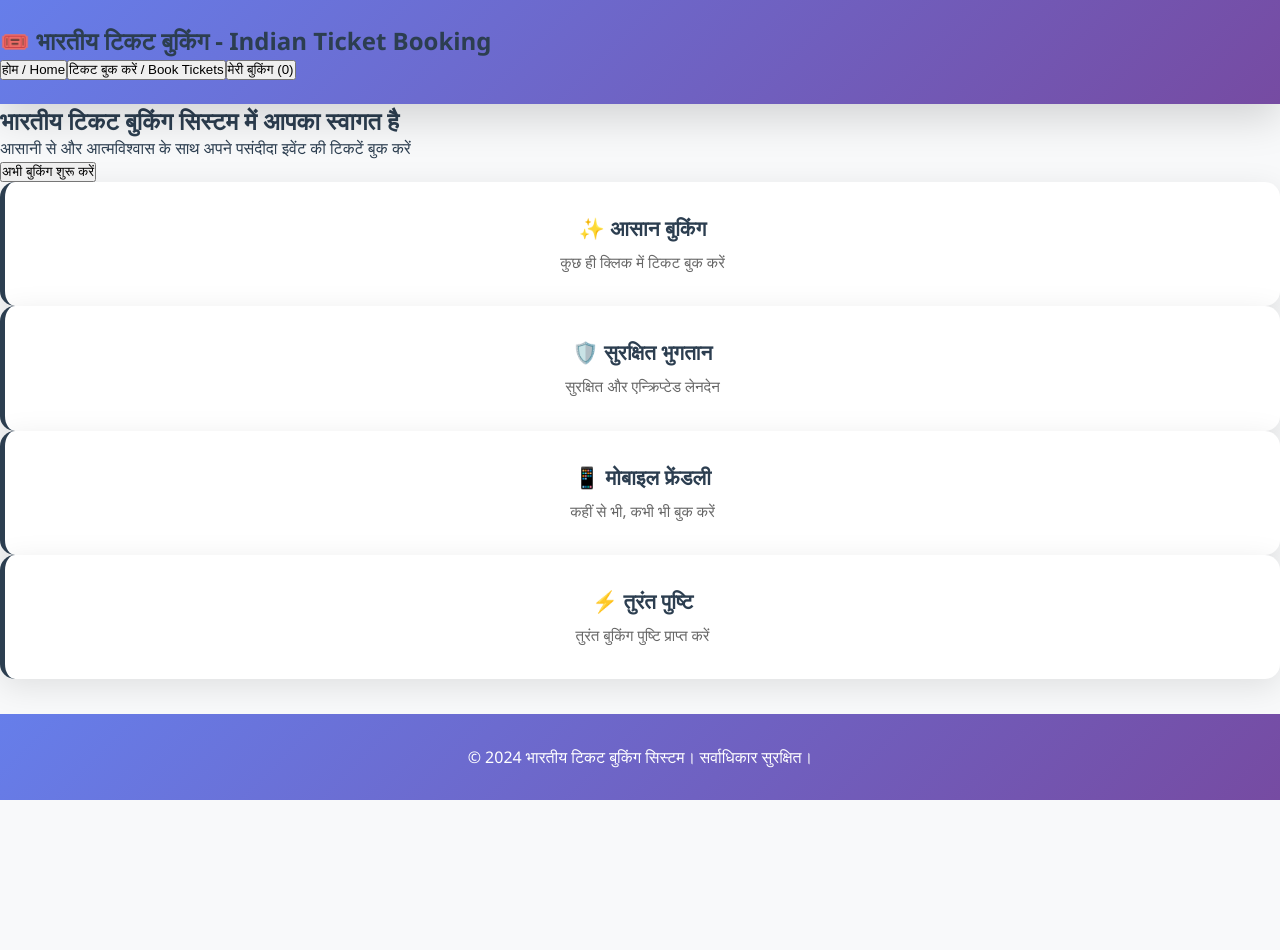
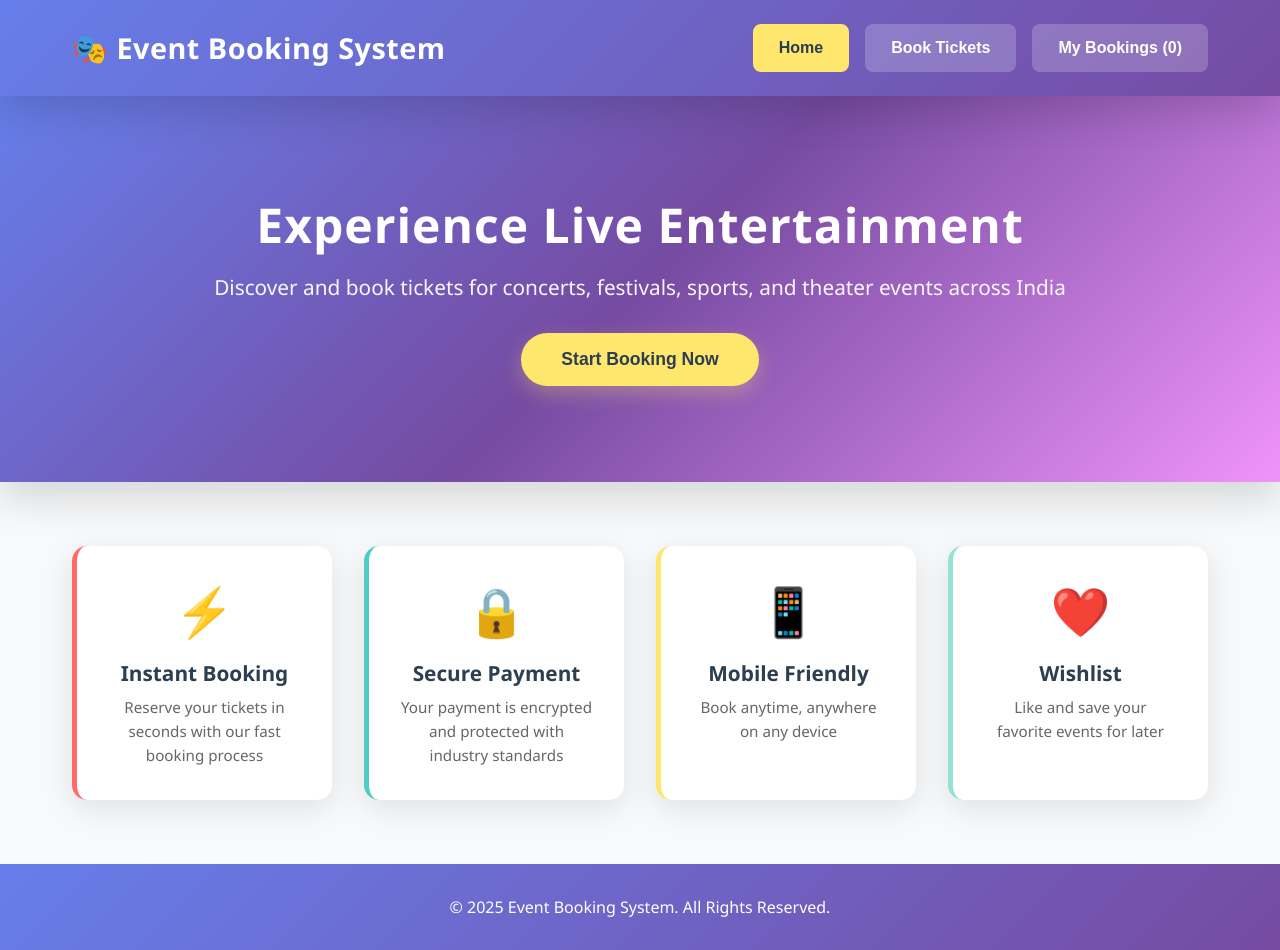
Before and after one commit to yashwanthreddy6765/ticket-booking-system, a React (Vite) app in the folder frontend/: page / in a window 1280 px wide. Before the commit the page ends 800 px from the top, so only its background shows below. Built offline with nearby package versions, Linux system fonts and the light colour scheme.

Commit message:
Complete English conversion with dynamic event-based themes and like feature
Refactor App component to update event data and booking logic.

```diff
--- a/frontend/src/App.jsx
+++ b/frontend/src/App.jsx
@@ -3,261 +3,192 @@ import './index.css';
 
 const App = () => {
   const [currentPage, setCurrentPage] = useState('home');
+  const [selectedEvent, setSelectedEvent] = useState(null);
   const [bookings, setBookings] = useState([]);
-  const [events] = useState([
-    { id: 1, name: '🎬 आमिर खान की फिल्म - Mahavira Theatre, Hyderabad', date: '2024-02-15', price: 299, available: 100 },
-    { id: 2, name: '🎭 Vyjayanthimala Theatre, Chennai', date: '2024-02-20', price: 249, available: 80 },
-    { id: 3, name: '🎪 संगीत कार्यक्रम - Delhi Concert Hall', date: '2024-03-10', price: 399, available: 120 },
-    { id: 4, name: '🏏 IPL Match - Eden Gardens, Kolkata', date: '2024-03-25', price: 799, available: 200 },
-    { id: 5, name: '🎬 राज पली सिनेमा - Hyderabad', date: '2024-04-05', price: 279, available: 90 },
-    { id: 6, name: '⚾ India vs Australia - Arun Jaitley Stadium, Delhi', date: '2024-04-15', price: 1299, available: 150 },
-  ]);
-  const [formData, setFormData] = useState({
-    userName: '',
-    userEmail: '',
-    eventId: '',
-    quantity: 1,
-  });
+  const [formData, setFormData] = useState({ userName: '', userEmail: '', eventId: '', quantity: 1 });
   const [bookingSuccess, setBookingSuccess] = useState(false);
-  const [errorMessage, setErrorMessage] = useState('');
+  const [likes, setLikes] = useState({});
+
+  const events = [
+    { id: 1, name: 'Arijit Singh Live Concert', location: 'Mumbai', date: '2025-01-15', price: 2499, available: 500, category: 'concert' },
+    { id: 2, name: 'Sunburn Festival', location: 'Goa', date: '2025-01-20', price: 3999, available: 1000, category: 'festival' },
+    { id: 3, name: 'Coldplay World Tour', location: 'Bangalore', date: '2025-02-05', price: 4999, available: 800, category: 'concert' },
+    { id: 4, name: 'IPL Cricket Final', location: 'Delhi', date: '2025-03-25', price: 1999, available: 2000, category: 'sports' },
+    { id: 5, name: 'Lollapalooza India', location: 'Delhi', date: '2025-02-01', price: 2999, available: 5000, category: 'festival' },
+    { id: 6, name: 'Indian Premier League', location: 'Kolkata', date: '2025-04-10', price: 2499, available: 1500, category: 'sports' },
+    { id: 7, name: 'Holi Music Festival', location: 'Jaipur', date: '2025-03-10', price: 1499, available: 2000, category: 'festival' },
+    { id: 8, name: 'NH7 Weekender', location: 'Pune', date: '2025-01-31', price: 3499, available: 3000, category: 'festival' },
+    { id: 9, name: 'IIFA Awards Gala', location: 'Chennai', date: '2025-02-28', price: 5999, available: 2000, category: 'theater' },
+    { id: 10, name: 'Indian Idol Live Show', location: 'Hyderabad', date: '2025-02-15', price: 1299, available: 1000, category: 'concert' },
+    { id: 11, name: 'Epicenter Music Fest', location: 'Bangalore', date: '2025-03-05', price: 2999, available: 1500, category: 'festival' },
+    { id: 12, name: 'Cricket India vs Australia', location: 'Delhi', date: '2025-04-20', price: 1799, available: 3000, category: 'sports' }
+  ];
+
+  const getThemeStyle = (category) => {
+    const themes = {
+      sports: { background: 'linear-gradient(135deg, #00a86b 0%, #228b22 100%)', bgImage: 'radial-gradient(circle at 20% 50%, rgba(255,255,255,0.1) 0%, transparent 50%)', icon: '⚽' },
+      concert: { background: 'linear-gradient(135deg, #ff006e 0%, #8338ec 100%)', bgImage: 'radial-gradient(circle at 50% 0%, rgba(255,255,255,0.2) 0%, transparent 50%)', icon: '🎸' },
+      theater: { background: 'linear-gradient(135deg, #d4a574 0%, #8b4513 100%)', bgImage: 'repeating-linear-gradient(90deg, rgba(0,0,0,0.3) 0px, rgba(0,0,0,0.3) 10px, transparent 10px, transparent 20px)', icon: '🎭' },
+      festival: { background: 'linear-gradient(135deg, #ffa500 0%, #ff6347 100%)', bgImage: 'radial-gradient(circle at 30% 70%, rgba(255,255,255,0.15) 0%, transparent 50%)', icon: '🎪' }
+    };
+    return themes[category] || themes.concert;
+  };
 
   const handleInputChange = (e) => {
     const { name, value } = e.target;
-    setFormData(prev => ({
-      ...prev,
-      [name]: name === 'quantity' ? parseInt(value) : value
-    }));
+    setFormData({ ...formData, [name]: name === 'quantity' ? parseInt(value) : value });
   };
 
-  const handleBookTicket = (e) => {
+  const handleBooking = (e) => {
     e.preventDefault();
-    setErrorMessage('');
-    setBookingSuccess(false);
-
-    // Validation
-    if (!formData.userName.trim()) {
-      setErrorMessage('कृपया अपना नाम दर्ज करें');
-      return;
-    }
-    if (!formData.userEmail.trim() || !formData.userEmail.includes('@')) {
-      setErrorMessage('कृपया एक वैध ईमेल दर्ज करें');
-      return;
-    }
-    if (!formData.eventId) {
-      setErrorMessage('कृपया एक इवेंट चुनें');
-      return;
-    }
-    if (formData.quantity < 1) {
-      setErrorMessage('कृपया कम से कम 1 टिकट चुनें');
-      return;
-    }
-
-    const selectedEvent = events.find(e => e.id === parseInt(formData.eventId));
-    if (formData.quantity > selectedEvent.available) {
-      setErrorMessage(`केवल ${selectedEvent.available} टिकट उपलब्ध हैं`);
-      return;
-    }
-
-    // Create booking
-    const newBooking = {
-      id: Date.now(),
+    if (formData.userName && formData.userEmail && formData.eventId) {
+      const event = events.find((e) => e.id === parseInt(formData.eventId));
+      const booking = {
         ...formData,
         eventId: parseInt(formData.eventId),
-      eventName: selectedEvent.name,
-      totalPrice: selectedEvent.price * formData.quantity,
-      bookingDate: new Date().toLocaleDateString('hi-IN'),
+        eventName: event.name,
+        totalPrice: event.price * formData.quantity,
+        bookingDate: new Date().toLocaleDateString(),
+      };
+      setBookings([...bookings, booking]);
+      setFormData({ userName: '', userEmail: '', eventId: '', quantity: 1 });
+      setBookingSuccess(true);
+      setTimeout(() => setBookingSuccess(false), 3000);
+    }
   };
 
-    setBookings([...bookings, newBooking]);
-    setBookingSuccess(true);
-    setFormData({ userName: '', userEmail: '', eventId: '', quantity: 1 });
-    setTimeout(() => setBookingSuccess(false), 5000);
+  const toggleLike = (eventId) => {
+    setLikes((prev) => ({ ...prev, [eventId]: !prev[eventId] }));
   };
 
-  const cancelBooking = (bookingId) => {
-    setBookings(bookings.filter(b => b.id !== bookingId));
+  const cancelBooking = (index) => {
+    setBookings(bookings.filter((_, i) => i !== index));
+  };
+
+  const calculateTotal = () => {
+    if (formData.eventId) {
+      const event = events.find((e) => e.id === parseInt(formData.eventId));
+      return event ? event.price * formData.quantity : 0;
+    }
+    return 0;
+  };
+
+  const handleEventClick = (event) => {
+    setSelectedEvent(event);
   };
 
   return (
     <div className="app">
       <nav className="navbar">
-        <h1>🎟️ भारतीय टिकट बुकिंग - Indian Ticket Booking</h1>
-        <div className="nav-links">
-          <button
-            className={currentPage === 'home' ? 'active' : ''}
-            onClick={() => setCurrentPage('home')}
-          >
-            होम / Home
-          </button>
-          <button
-            className={currentPage === 'booking' ? 'active' : ''}
-            onClick={() => setCurrentPage('booking')}
-          >
-            टिकट बुक करें / Book Tickets
-          </button>
-          <button
-            className={currentPage === 'bookings' ? 'active' : ''}
-            onClick={() => setCurrentPage('bookings')}
-          >
-            मेरी बुकिंग ({bookings.length})
-          </button>
+        <div className="nav-container">
+          <h1 className="nav-title">🎭 Event Booking System</h1>
+          <div className="nav-buttons">
+            <button className={`nav-btn ${currentPage === 'home' ? 'active' : ''}`} onClick={() => { setCurrentPage('home'); setSelectedEvent(null); }}>Home</button>
+            <button className={`nav-btn ${currentPage === 'events' ? 'active' : ''}`} onClick={() => setCurrentPage('events')}>Book Tickets</button>
+            <button className={`nav-btn ${currentPage === 'bookings' ? 'active' : ''}`} onClick={() => setCurrentPage('bookings')}>My Bookings ({bookings.length})</button>
+          </div>
         </div>
       </nav>
 
-      <main className="main-content">
-        {currentPage === 'home' && (
-          <section className="home">
-            <div className="hero">
-              <h2>भारतीय टिकट बुकिंग सिस्टम में आपका स्वागत है</h2>
-              <p>आसानी से और आत्मविश्वास के साथ अपने पसंदीदा इवेंट की टिकटें बुक करें</p>
-              <button onClick={() => setCurrentPage('booking')} className="cta-button">
-                अभी बुकिंग शुरू करें
-              </button>
-            </div>
-            <div className="features">
-              <div className="feature-card">
-                <h3>✨ आसान बुकिंग</h3>
-                <p>कुछ ही क्लिक में टिकट बुक करें</p>
-              </div>
-              <div className="feature-card">
-                <h3>🛡️ सुरक्षित भुगतान</h3>
-                <p>सुरक्षित और एन्क्रिप्टेड लेनदेन</p>
-              </div>
-              <div className="feature-card">
-                <h3>📱 मोबाइल फ्रेंडली</h3>
-                <p>कहीं से भी, कभी भी बुक करें</p>
-              </div>
-              <div className="feature-card">
-                <h3>⚡ तुरंत पुष्टि</h3>
-                <p>तुरंत बुकिंग पुष्टि प्राप्त करें</p>
+      {selectedEvent && (
+        <div className="event-detail-hero" style={{ background: getThemeStyle(selectedEvent.category).background, backgroundImage: getThemeStyle(selectedEvent.category).bgImage, backgroundSize: 'cover', backgroundPosition: 'center' }}>
+          <div className="event-detail-content">
+            <button className="close-btn" onClick={() => setSelectedEvent(null)}>✕</button>
+            <h2 className="event-detail-title">{getThemeStyle(selectedEvent.category).icon} {selectedEvent.name}</h2>
+            <p className="event-detail-subtitle">📍 {selectedEvent.location} • 📅 {selectedEvent.date}</p>
+            <div className="event-detail-info">
+              <p><strong>Price per Ticket:</strong> ₹{selectedEvent.price}</p>
+              <p><strong>Available Tickets:</strong> {selectedEvent.available}</p>
+              <p><strong>Category:</strong> {selectedEvent.category.charAt(0).toUpperCase() + selectedEvent.category.slice(1)}</p>
             </div>
           </div>
-          </section>
+        </div>
       )}
 
-        {currentPage === 'booking' && (
-          <section className="booking-section">
-            <h2>अपनी टिकटें बुक करें</h2>
-            {bookingSuccess && (
-              <div className="success-message">
-                ✅ बुकिंग की गई! अपनी बुकिंग टैब देखें।
+      {currentPage === 'home' && !selectedEvent && (
+        <div className="home-section">
+          <div className="hero-banner">
+            <h2 className="hero-title">Experience Live Entertainment</h2>
+            <p className="hero-subtitle">Discover and book tickets for concerts, festivals, sports, and theater events across India</p>
+            <button className="hero-btn" onClick={() => setCurrentPage('events')}>Start Booking Now</button>
+          </div>
+
+          <div className="features-section">
+            <div className="feature-card feature-1"><span className="feature-icon">⚡</span><h3>Instant Booking</h3><p>Reserve your tickets in seconds with our fast booking process</p></div>
+            <div className="feature-card feature-2"><span className="feature-icon">🔒</span><h3>Secure Payment</h3><p>Your payment is encrypted and protected with industry standards</p></div>
+            <div className="feature-card feature-3"><span className="feature-icon">📱</span><h3>Mobile Friendly</h3><p>Book anytime, anywhere on any device</p></div>
+            <div className="feature-card feature-4"><span className="feature-icon">❤️</span><h3>Wishlist</h3><p>Like and save your favorite events for later</p></div>
+          </div>
         </div>
       )}
-            {errorMessage && (
-              <div className="error-message">
-                ❌ {errorMessage}
+
+      {currentPage === 'events' && !selectedEvent && (
+        <div className="events-section">
+          <h2 className="section-title">🎪 Upcoming Events in India</h2>
+          <div className="events-container">
+            {events.map((event) => (
+              <div key={event.id} className="event-card" style={{ borderTopColor: getThemeStyle(event.category).background.split(',')[1] || '#667eea' }} onClick={() => handleEventClick(event)}>
+                <div className="event-header">
+                  <div className="event-title-section">
+                    <span className="event-category-icon">{getThemeStyle(event.category).icon}</span>
+                    <h3 className="event-name">{event.name}</h3>
                   </div>
-            )}
-            <div className="events-grid">
-              {events.map(event => (
-                <div key={event.id} className="event-card">
-                  <h3>{event.name}</h3>
-                  <p><strong>तारीख:</strong> {event.date}</p>
-                  <p><strong>कीमत:</strong> ₹{event.price}</p>
-                  <p><strong>उपलब्ध:</strong> {event.available} टिकट</p>
+                  <button className={`like-btn ${likes[event.id] ? 'liked' : ''}`} onClick={(e) => { e.stopPropagation(); toggleLike(event.id); }}>{likes[event.id] ? '❤️' : '🤍'}</button>
+                </div>
+                <div className="event-details">
+                  <p><strong>📍 Location:</strong> {event.location}</p>
+                  <p><strong>📅 Date:</strong> {event.date}</p>
+                  <p><strong>💰 Price:</strong> ₹{event.price}</p>
+                  <p><strong>🎟️ Available:</strong> {event.available} tickets</p>
+                </div>
+                <button className="book-btn" onClick={(e) => { e.stopPropagation(); handleEventClick(event); }}>View Details</button>
               </div>
             ))}
           </div>
-            <form onSubmit={handleBookTicket} className="booking-form">
-              <h3>अपना विवरण दर्ज करें</h3>
-              <div className="form-group">
-                <label>नाम:</label>
-                <input
-                  type="text"
-                  name="userName"
-                  value={formData.userName}
-                  onChange={handleInputChange}
-                  placeholder="आपका पूरा नाम"
-                  required
-                />
+
+          <div className="booking-form-section">
+            <h2 className="section-title">✨ Complete Your Booking</h2>
+            {bookingSuccess && <div className="success-message">✅ Booking confirmed! Check your bookings section.</div>}
+            <form className="booking-form" onSubmit={handleBooking}>
+              <div className="form-group"><label htmlFor="userName">Your Name:</label><input type="text" id="userName" name="userName" value={formData.userName} onChange={handleInputChange} placeholder="Enter your full name" required /></div>
+              <div className="form-group"><label htmlFor="userEmail">Email Address:</label><input type="email" id="userEmail" name="userEmail" value={formData.userEmail} onChange={handleInputChange} placeholder="your@email.com" required /></div>
+              <div className="form-group"><label htmlFor="eventId">Select Event:</label><select id="eventId" name="eventId" value={formData.eventId} onChange={handleInputChange} required><option value="">-- Choose an event --</option>{events.map((event) => (<option key={event.id} value={event.id}>{event.name} - ₹{event.price}</option>))}</select></div>
+              <div className="form-group"><label htmlFor="quantity">Number of Tickets:</label><input type="number" id="quantity" name="quantity" value={formData.quantity} onChange={handleInputChange} min="1" max="10" required /></div>
+              {calculateTotal() > 0 && <div className="total-price">Total Price: ₹{calculateTotal()}</div>}
+              <button type="submit" className="submit-btn">Confirm Booking</button>
+            </form>
           </div>
-              <div className="form-group">
-                <label>ईमेल:</label>
-                <input
-                  type="email"
-                  name="userEmail"
-                  value={formData.userEmail}
-                  onChange={handleInputChange}
-                  placeholder="आपका@ईमेल.कॉम"
-                  required
-                />
         </div>
-              <div className="form-group">
-                <label>इवेंट चुनें:</label>
-                <select
-                  name="eventId"
-                  value={formData.eventId}
-                  onChange={handleInputChange}
-                  required
-                >
-                  <option value="">-- एक इवेंट चुनें --</option>
-                  {events.map(event => (
-                    <option key={event.id} value={event.id}>
-                      {event.name} - ₹{event.price}
-                    </option>
-                  ))}
-                </select>
-              </div>
-              <div className="form-group">
-                <label>टिकटों की संख्या:</label>
-                <input
-                  type="number"
-                  name="quantity"
-                  value={formData.quantity}
-                  onChange={handleInputChange}
-                  min="1"
-                  max="10"
-                  required
-                />
-              </div>
-              {formData.eventId && (
-                <div className="price-display">
-                  <strong>
-                    कुल कीमत: ₹{events.find(e => e.id === parseInt(formData.eventId))?.price * formData.quantity || 0}
-                  </strong>
-                </div>
-              )}
-              <button type="submit" className="submit-button">
-                बुकिंग की पुष्टि करें
-              </button>
-            </form>
-          </section>
       )}
 
       {currentPage === 'bookings' && (
-          <section className="bookings-section">
-            <h2>मेरी बुकिंग</h2>
+        <div className="bookings-section">
+          <h2 className="section-title">📋 My Bookings</h2>
           {bookings.length === 0 ? (
-              <p className="no-bookings">आपने अभी कोई टिकट बुक नहीं किया है।</p>
+            <div className="empty-bookings"><p>No bookings yet. Start booking your favorite events!</p></div>
           ) : (
-              <div className="bookings-list">
-                {bookings.map(booking => (
-                  <div key={booking.id} className="booking-card">
+            <div className="bookings-container">
+              {bookings.map((booking, index) => (
+                <div key={index} className="booking-card">
+                  <div className="booking-header">
+                    <h3>{booking.eventName}</h3>
+                    <button className="cancel-btn" onClick={() => cancelBooking(index)}>Cancel Booking</button>
+                  </div>
                   <div className="booking-details">
-                      <h3>{booking.eventName}</h3>
-                      <p><strong>नाम:</strong> {booking.userName}</p>
-                      <p><strong>ईमेल:</strong> {booking.userEmail}</p>
-                      <p><strong>टिकट:</strong> {booking.quantity}</p>
-                      <p><strong>कुल कीमत:</strong> ₹{booking.totalPrice}</p>
-                      <p><strong>बुकिंग की तारीख:</strong> {booking.bookingDate}</p>
+                    <p><strong>Name:</strong> {booking.userName}</p>
+                    <p><strong>Email:</strong> {booking.userEmail}</p>
+                    <p><strong>Tickets:</strong> {booking.quantity}</p>
+                    <p><strong>Total Price:</strong> ₹{booking.totalPrice}</p>
+                    <p><strong>Booking Date:</strong> {booking.bookingDate}</p>
                   </div>
-                    <button
-                      onClick={() => cancelBooking(booking.id)}
-                      className="cancel-button"
-                    >
-                      बुकिंग रद्द करें
-                    </button>
                 </div>
               ))}
             </div>
           )}
-          </section>
+        </div>
       )}
-      </main>
 
-      <footer className="footer">
-        <p>© 2024 भारतीय टिकट बुकिंग सिस्टम। सर्वाधिकार सुरक्षित।</p>
-      </footer>
+      <footer className="footer"><p>&copy; 2025 Event Booking System. All Rights Reserved.</p></footer>
     </div>
   );
 };
```
Lines whose indentation alone changed are shown as unchanged.
